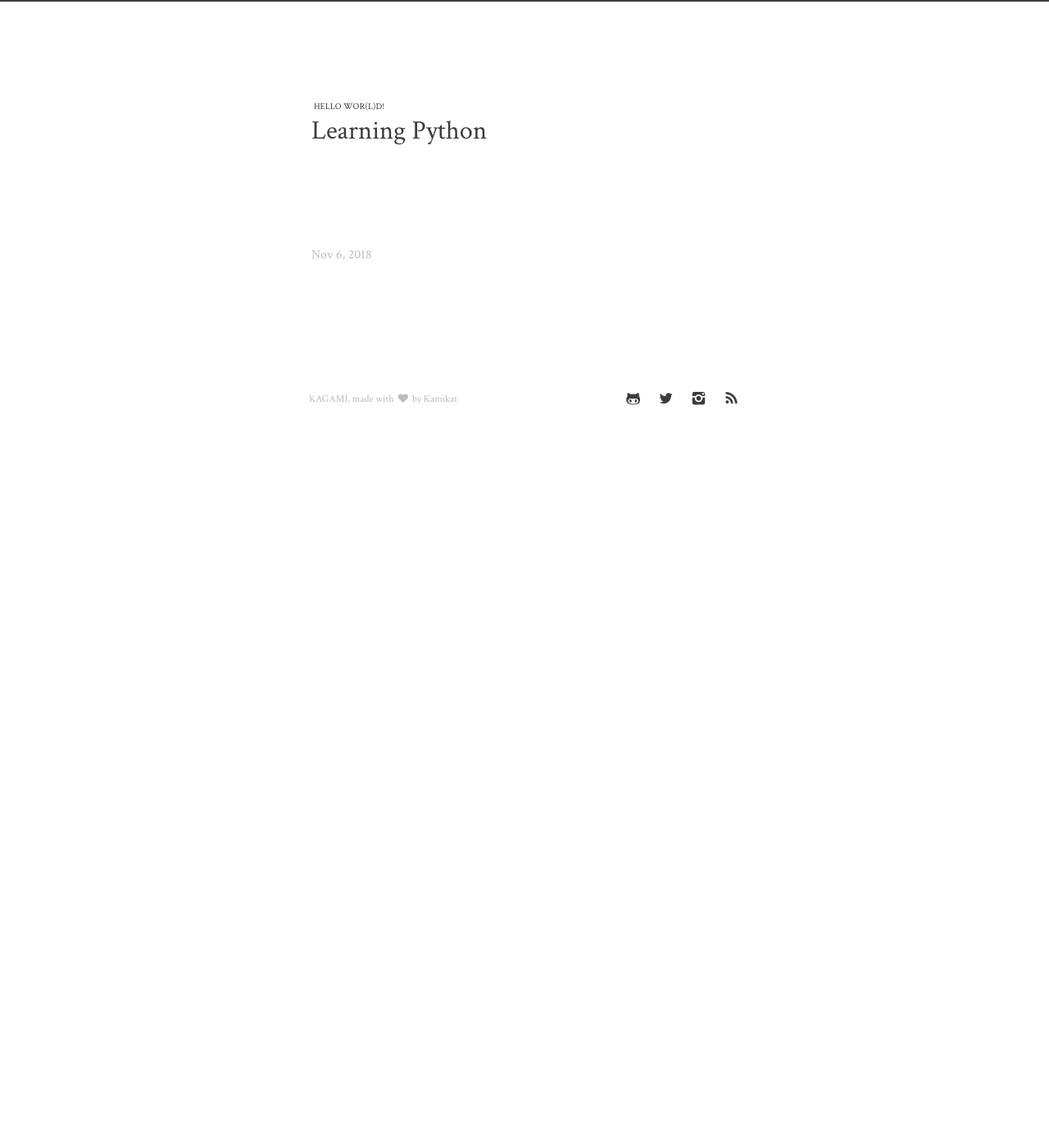
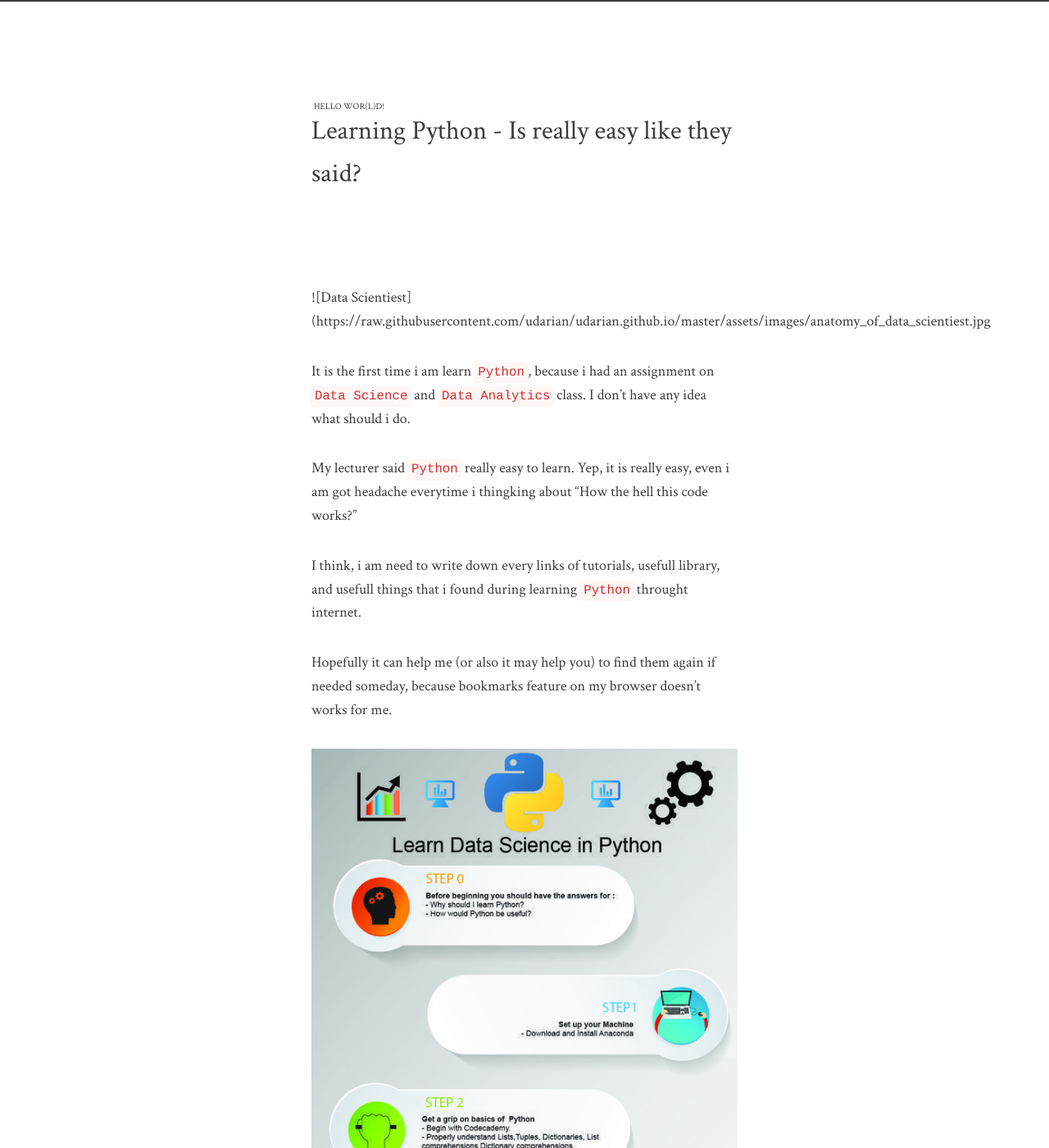
Before and after one commit to udarian/udarian.github.io, a Jekyll site: the page built from _posts/2018/2018-11-06-learning-python.markdown, in a window 1280 px wide and 1400 px high. Shown: the whole window at 82% size. Built offline with Jekyll 4.4.1, drawn with Linux system fonts in a browser that asks for light colours; some of the changed text lies outside the part shown.

Commit message:
Post : Learning Python - Is really easy like they said?

````diff
--- a/_posts/2018/2018-11-06-learning-python.markdown
+++ b/_posts/2018/2018-11-06-learning-python.markdown
@@ -1,6 +1,42 @@
 ---
 layout: "post"
-title: "Learning Python"
+title: "Learning Python - Is really easy like they said?"
 date: "2018-11-06 19:08"
 category: python
 ---
+![Data Scientiest](https://raw.githubusercontent.com/udarian/udarian.github.io/master/assets/images/anatomy_of_data_scientiest.jpg
+
+It is the first time i am learn `Python`, because i had an assignment on `Data Science` and `Data Analytics` class. I don't have any idea what should i do.
+
+My lecturer said `Python` really easy to learn. Yep, it is really easy, even i am got headache everytime i thingking about "How the hell this code works?"
+
+I think, i am need to write down every links of tutorials, usefull library, and usefull things that i found during learning `Python` throught internet.
+
+Hopefully it can help me (or also it may help you) to find them again if needed someday, because bookmarks feature on my browser doesn't works for me.
+
+![learning python](https://raw.githubusercontent.com/udarian/udarian.github.io/master/assets/images/learn-python.jpg)
+_Image Source : Analytics Vidya_
+
+### Usefull Links
+- [Python3 Tutorial - tutorialspoint.com](https://www.tutorialspoint.com/python3)
+- [GDELT](https://www.gdeltproject.org/)
+- [FLOYDHUB](https://www.floydhub.com/)
+- [Some SQL Problem](https://richardtwatson.com/dm6e/Reader/ClassicModels.html)
+- [Kaggle Dataset](https://www.kaggle.com/datasets)
+- [Iris Dataset](https://archive.ics.uci.edu/ml/datasets/iris)
+- [data.go.id - Indonesian Database](https://data.go.id)
+- [Youtube - Python Pandas Tutorial](https://www.youtube.com/playlist?list=PLeo1K3hjS3uuASpe-1LjfG5f14Bnozjwy)
+- _it will update soon_
+
+### Usefull Library
+- [random - Generate pseudo-random numbers](https://docs.python.org/3/library/random.html)
+- [scrappy - Scrapping & Web Crawling](https://scrapy.org/)
+- [pandas - Python Data Analysis Library](https://pandas.pydata.org/)
+- [numpy - Package for scientific computing with Python](http://www.numpy.org/)
+- [newspaper3k - Simplified python article discovery & extraction](https://pypi.org/project/newspaper3k/)
+- [matplotlib - Python 2D plotting library](https://matplotlib.org/index.html)
+- _it will update soon_
+
+```
+print("Hello World!"")
+```
````
Also changed, not shown: assets/images/anatomy_of_data_scientiest.jpg (added), images/2018/11/learning-python.png (added).
